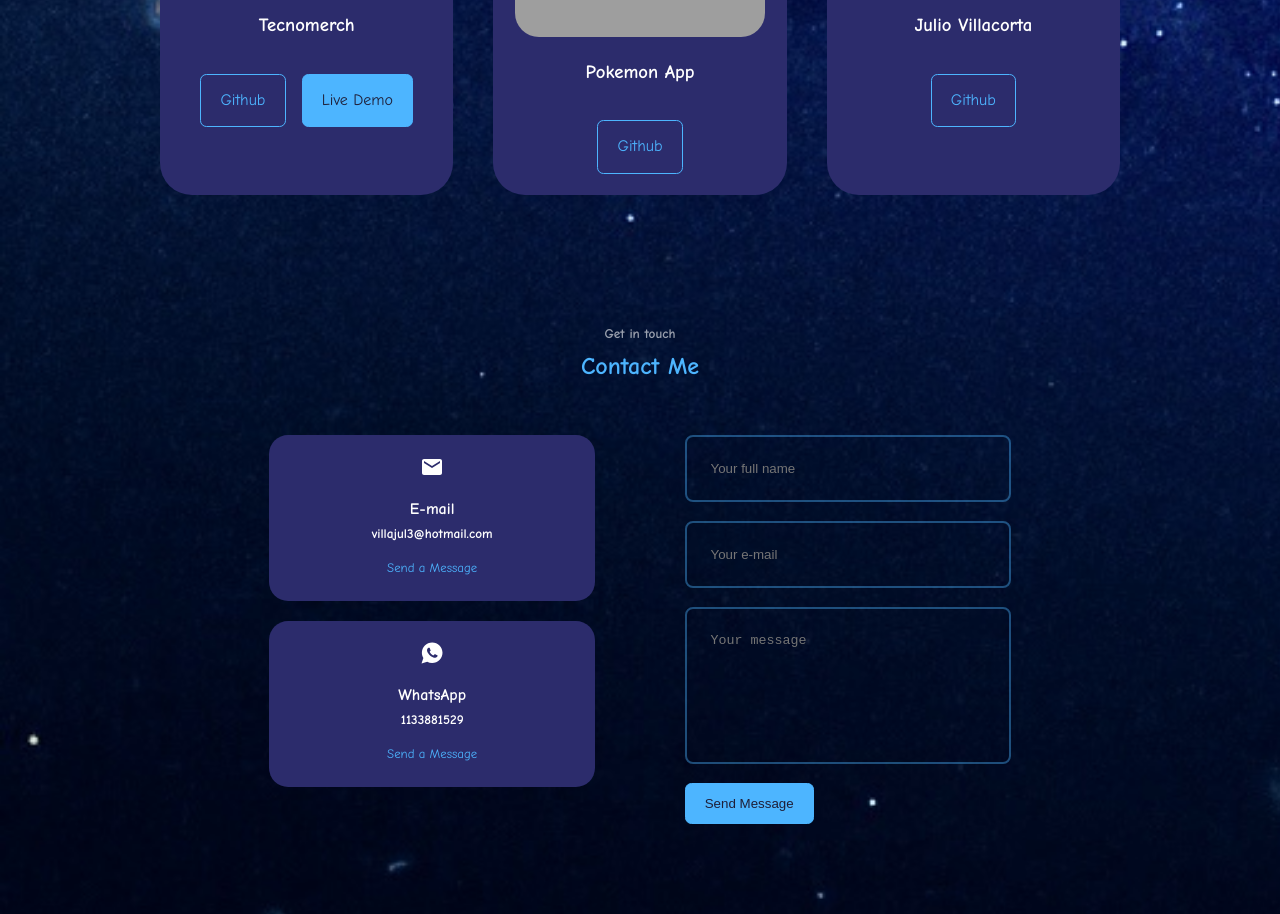
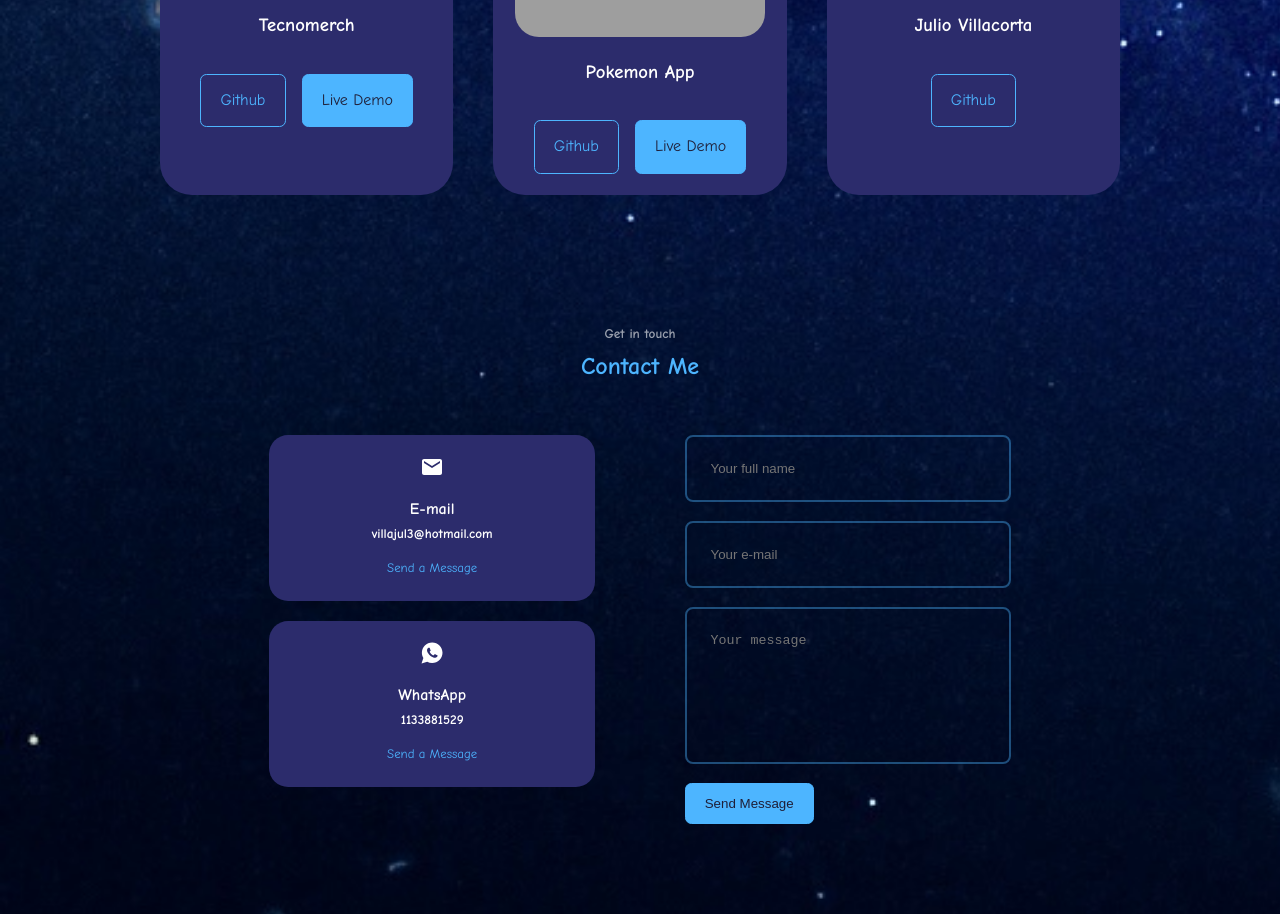
Before and after one commit to villajul/villajul.github.io, a React (Create React App) app: page / in a window 1280 px wide. Shown: the part 2700-3614 px from the top of the page. Built offline with nearby package versions, Linux system fonts and the light colour scheme; grey boxes are pictures that could not be loaded.

Commit message:
add plus

```diff
--- a/package.json
+++ b/package.json
@@ -19,7 +19,8 @@
     "start": "react-scripts start",
     "build": "react-scripts build",
     "test": "react-scripts test",
-    "eject": "react-scripts eject"
+    "eject": "react-scripts eject",
+    "deploy": "gh-pages -d build"
   },
   "eslintConfig": {
     "extends": [
--- a/src/components/Portfolio/Portfolio.jsx
+++ b/src/components/Portfolio/Portfolio.jsx
@@ -24,7 +24,7 @@ const Portfolio = () => {
               Github
             </a>
             <a
-              href="https://6evi.duckdns.org:1337/"
+              href="https://tecnomerch.christianvillegas.com/"
               target="_blanc"
               className="btn btn-primary"
             >
@@ -45,7 +45,13 @@ const Portfolio = () => {
             >
               Github
             </a>
-            {/* <a href="https://6evi.duckdns.org:1337/" target='_blanc' className="btn btn-primary">Live Demo</a> */}
+            <a
+              href="https://pokemon-client-ten.vercel.app/"
+              target="_blanc"
+              className="btn btn-primary"
+            >
+              Live Demo
+            </a>
           </div>
         </article>
         <article className="portfolio__item">
```
Also changed, not shown: 1 other file (tests, documents, lock files or other folders).
